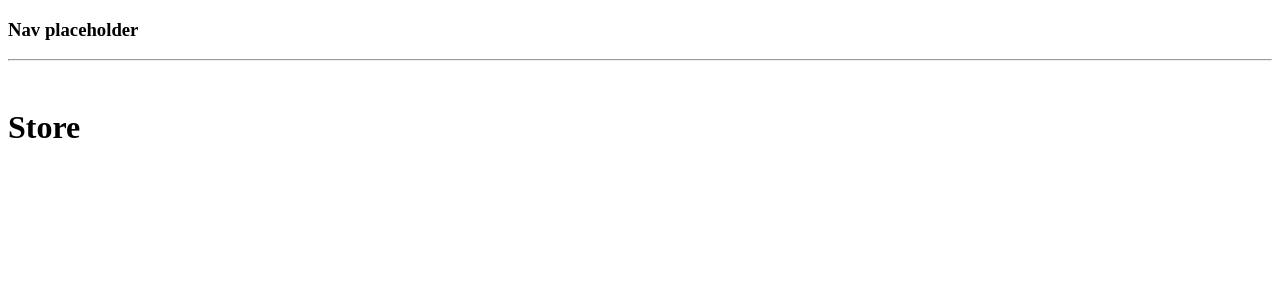
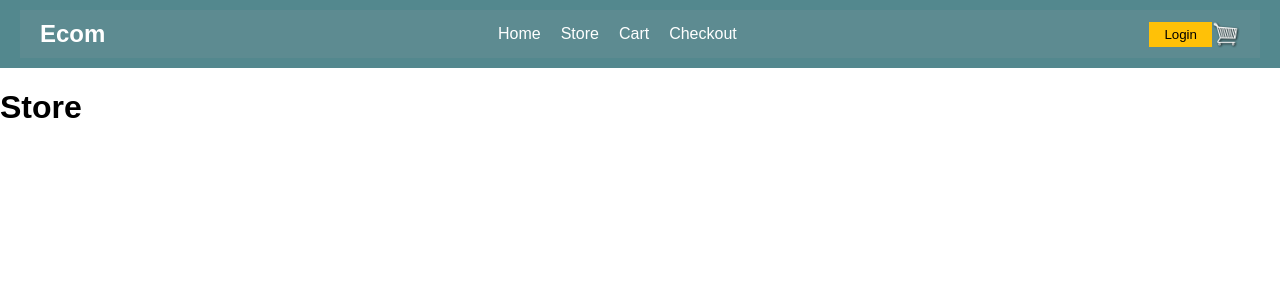
Before and after one commit to KailashThapa-dev/ecommerce-Django, a Django app: page / in a window 1280 px wide. Shown: the top 300 px of the page. Run offline with Django 5.2, Linux system fonts and the light colour scheme.

Commit message:
Complete the navbar section

```diff
--- a/static/css/main.css
+++ b/static/css/main.css
@@ -0,0 +1,59 @@
+:root {
+    --navbar-color: #53888e;
+    --login-btn-bg: #f6c105;
+}
+
+body {
+    margin: 0;
+    font-family: Arial, sans-serif;
+}
+
+header {
+    background-color: var(--navbar-color);
+    padding: 10px 20px;
+}
+
+.navbar-container {
+    display: flex;
+    align-items: center;
+    justify-content: space-between;
+    background: #5d8b91;
+    padding: 10px 20px;
+}
+
+.logo {
+    color: #fff;
+    margin: 0;
+}
+
+.nav-links ul {
+    display: flex;
+    list-style: none;
+    margin: 0;
+    padding: 0;
+}
+
+.nav-links ul li {
+    margin-right: 20px;
+}
+
+.nav-links ul li a {
+    color: #fff;
+    text-decoration: none;
+}
+
+.nav-actions {
+    display: flex;
+    align-items: center;
+}
+
+.login-button {
+    background: #ffc107;
+    border: none;
+    padding: 5px 15px;
+}
+
+.cart-icon {
+    width: 28px;
+    height: 28px;
+}
--- a/store/templates/store/cart.html
+++ b/store/templates/store/cart.html
@@ -1,4 +1,4 @@
-{% extends "store/base.html" %}
+{% extends "store/main.html" %}
 {% load static %}
 
 
--- a/store/templates/store/checkout.html
+++ b/store/templates/store/checkout.html
@@ -1,8 +1,5 @@
-{% extends "store/base.html" %}
+{% extends "store/main.html" %}
 {% load static %}
-
-
 {% block content %}
-
 <h1>Checkout</h1>
 {%endblock %}
--- a/store/templates/store/main.html
+++ b/store/templates/store/main.html
@@ -1,20 +1,35 @@
+{% load static %}
 <!DOCTYPE html>
-{% load static %}
 <html lang="en">
-    <head>
-        <title>Ecommerce</title>
-        <meta name="viewport" content="width=device-width, initial-scale=1.0 maximum-scale=1.0, minimum-scale=1.0" />
 
-        <link rel="stylesheet" type="text/css" href="{% static 'css/main.css' %}">
-    </head>
-    <body>
-        <h3>Nav placeholder</h3>
-        <hr>
-        <br>
-        {% block content %}
-        <h1>Welcome to our Ecommerce Store</h1>
-        {% endblock %}
+<head>
+    <title>Ecommerce</title>
+    <meta name="viewport" content="width=device-width, initial-scale=1.0" />
+    <link rel="stylesheet" type="text/css" href="{% static 'css/main.css' %}">
 
+</head>
 
-    </body>
+<body>
+    <header>
+        <div class="navbar-container">
+            <h2 class="logo">Ecom</h2>
+            <nav class="nav-links">
+                <ul>
+                    <li><a href="#">Home</a></li>
+                    <li><a href="{% url 'store' %}">Store</a></li>
+                    <li><a href="{% url 'cart' %}">Cart</a></li>
+                    <li><a href="{% url 'checkout' %}">Checkout</a></li>
+                </ul>
+            </nav>
+            <div class="nav-actions">
+                <button class="login-button">Login</button>
+                <img class="cart-icon" src="{% static 'images/cart.png' %}" alt="Cart">
+            </div>
+        </div>
+    </header>
+
+    {% block content %}
+    {% endblock %}
+</body>
+
 </html>
--- a/store/templates/store/store.html
+++ b/store/templates/store/store.html
@@ -6,5 +6,5 @@
 {% block content %}
 <h1>Store</h1>
 
-<!-- <img src="{% static 'images/cart.png' %}"> -->
+
 {%endblock %}
```
Also changed, not shown: ecommerce/settings.py (+5 -2 lines).
